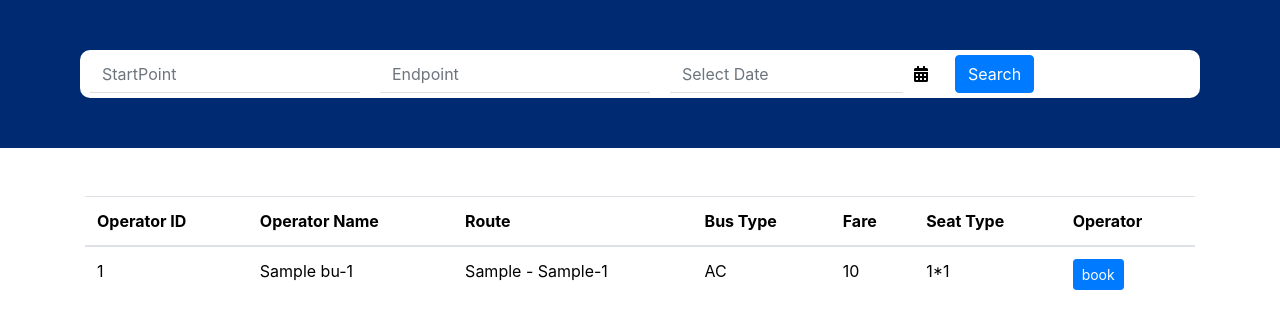
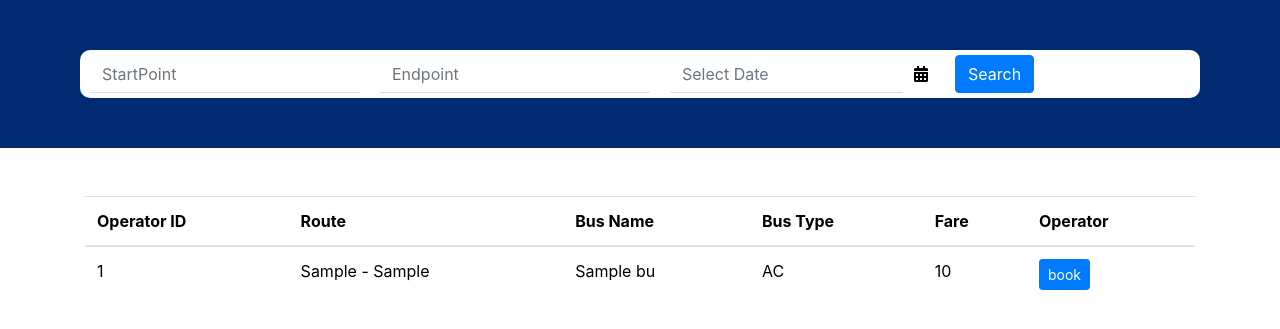
Before and after one commit to theonlybhishan/BusSewa, a Django app: page /bus/ in a window 1280 px wide. Shown: the part 68-397 px from the top of the page. Run offline with Django 3.2, Linux system fonts and the light colour scheme; tables that the repository leaves empty hold one stand-in row (values such as "Sample post"); some libraries are stand-ins or nearby versions.

```diff
--- a/templates/bus/bus.html
+++ b/templates/bus/bus.html
@@ -226,23 +226,23 @@
                     <thead>
                         <tr>
                         <th scope="col">Operator ID</th>
-                        <th scope="col">Operator Name</th>
                         <th scope="col">Route</th>
+                        <th scope="col">Bus Name</th>
                         <th scope="col">Bus Type</th>
                         <th scope="col">Fare</th>
-                        <th scope="col">Seat Type</th>
+                        {% comment %} <th scope="col">Seat Type</th> {% endcomment %}
                         <th scope="col">Operator</th>
                         </tr>
                     </thead>
                 {% for bus in bus %}
                     <tbody>
                         <tr>
-                            <td id="bus{{bus.operator.id}}">{{bus.operator.id}}</td>
-                            <td>{{bus.bus_name}}-{{bus.id}}</td>
-                            <td>{{bus.route}}-{{bus.route.id}}</td>
+                            <td id="bus{{bus.operator.id}}">{{forloop.counter}}</td>
+                            <td>{{bus.route}}</td>
+                            <td>{{bus.bus_name}}</td>
                             <td>{{bus.bustype}}</td>
                             <td id="fare" value="{{bus.price}}">{{bus.price}}</td>
-                            <td>{{bus.seat_type}}</td>
+                            {% comment %} <td>{{bus.seat_type}}</td> {% endcomment %}
                             <td>
                                 <button type="submit" id="book-btn" for="{{bus.price}}#{{bus.id}}" class="btn btn-sm btn-primary modal-button" onclick= "myfunc(this)" data-toggle="modal" data-target="#mymodal"
                                 data-busId="{{bus.id}}"
```
Also changed, not shown: photos/agents/bussewa_3fmZamY.png (added), photos/agents/bussewa_Gp0lODR.png (added), photos/agents/bussewa_TmoSmq6.png (added), photos/agents/bussewa_YzPFa6g.png (added), photos/agents/bussewa_lZ7cXpm.png (added), photos/photo/bussewa_2qSXdZ9.png (added), photos/photo/bussewa_3WLWG7a.png (added), photos/photo/bussewa_8T1A1po.png (added).
